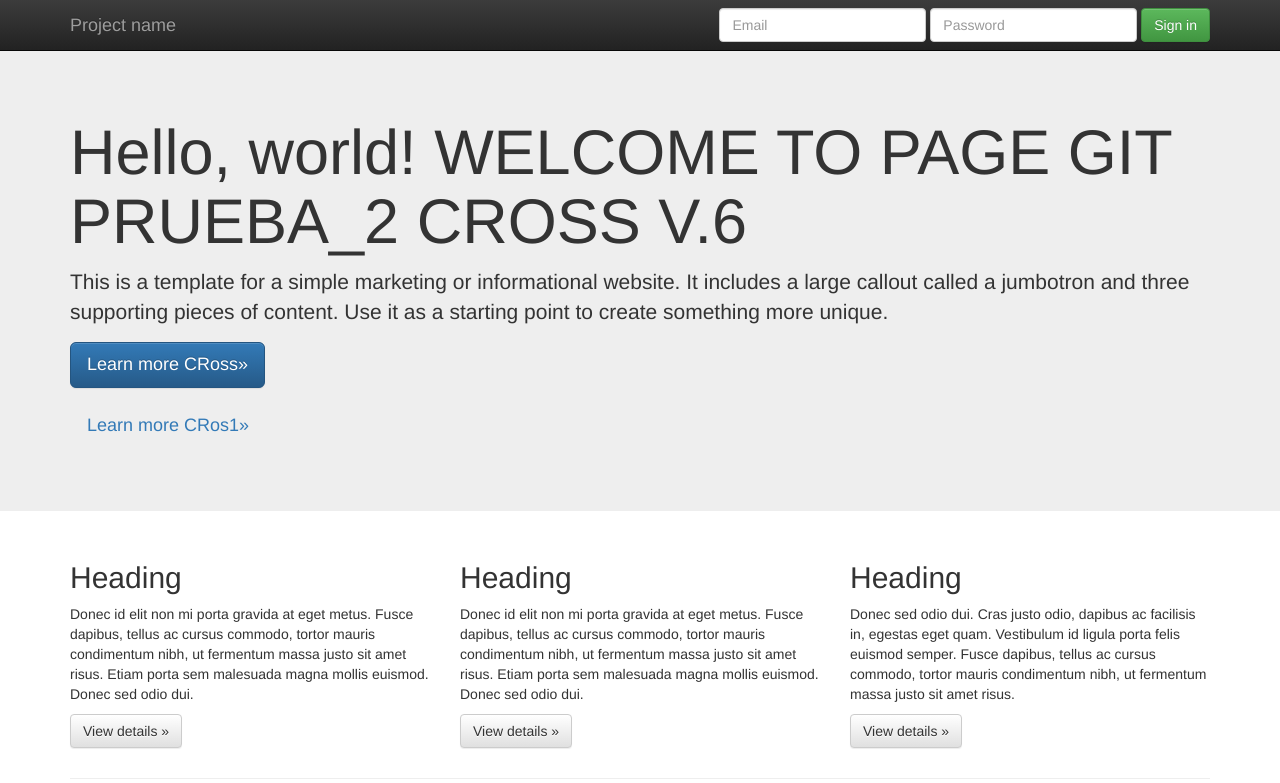
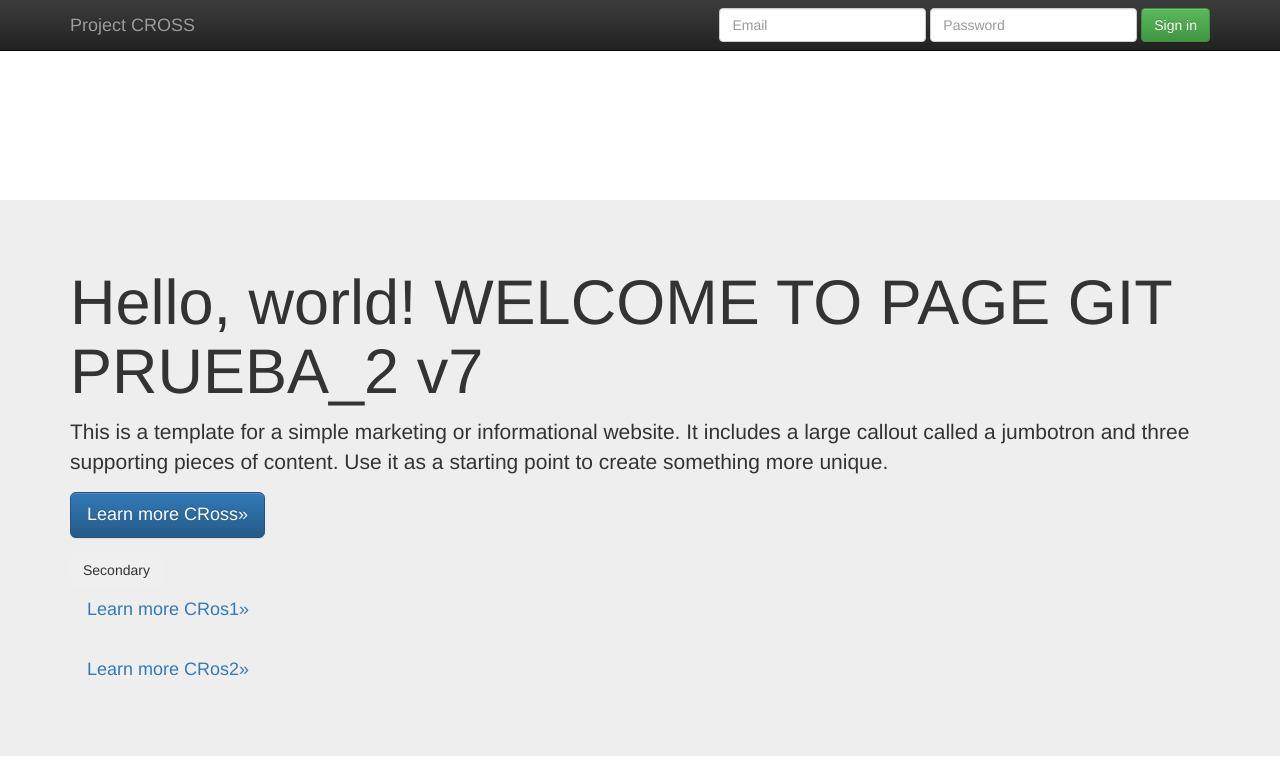
Before and after one commit to crosalessanmartin/prueba2_Claudio_Rosales, a plain HTML site: page index.html in a window 1280 px wide. Shown: the top 783 px of the page. Drawn offline with nearby package versions, Linux system fonts and the light colour scheme.

Commit message:
COMMIT CROSS P2 V7

```diff
--- a/index.html
+++ b/index.html
@@ -14,7 +14,7 @@
         <link rel="stylesheet" href="css/bootstrap.min.css">
         <style>
             body {
-                padding-top: 50px;
+                padding-top: 200px;
                 padding-bottom: 20px;
             }
         </style>
@@ -36,7 +36,7 @@
             <span class="icon-bar"></span>
             <span class="icon-bar"></span>
           </button>
-          <a class="navbar-brand" href="#">Project name</a>
+          <a class="navbar-brand" href="#">Project CROSS</a>
         </div>
         <div id="navbar" class="navbar-collapse collapse">
           <form class="navbar-form navbar-right" role="form">
@@ -55,10 +55,13 @@
     <!-- Main jumbotron for a primary marketing message or call to action -->
     <div class="jumbotron">
       <div class="container">
-        <h1>Hello, world! WELCOME TO PAGE GIT PRUEBA_2 CROSS V.6</h1>
+        <h1>Hello, world! WELCOME TO PAGE GIT PRUEBA_2 v7</h1>
         <p>This is a template for a simple marketing or informational website. It includes a large callout called a jumbotron and three supporting pieces of content. Use it as a starting point to create something more unique.</p>
         <p><a class="btn btn-primary btn-lg" href="#" role="button">Learn more CRoss&raquo;</a></p>
+	<button type="button" class="btn btn-secondary">Secondary</button>
+
 	<p><a class="btn btn-secundary btn-lg" href="#" role="button">Learn more CRos1&raquo;</a></p>
+	<p><a class="btn btn-secundary1 btn-lg" href="#" role="button">Learn more CRos2&raquo;</a></p>
       </div>
     </div>
 
```
